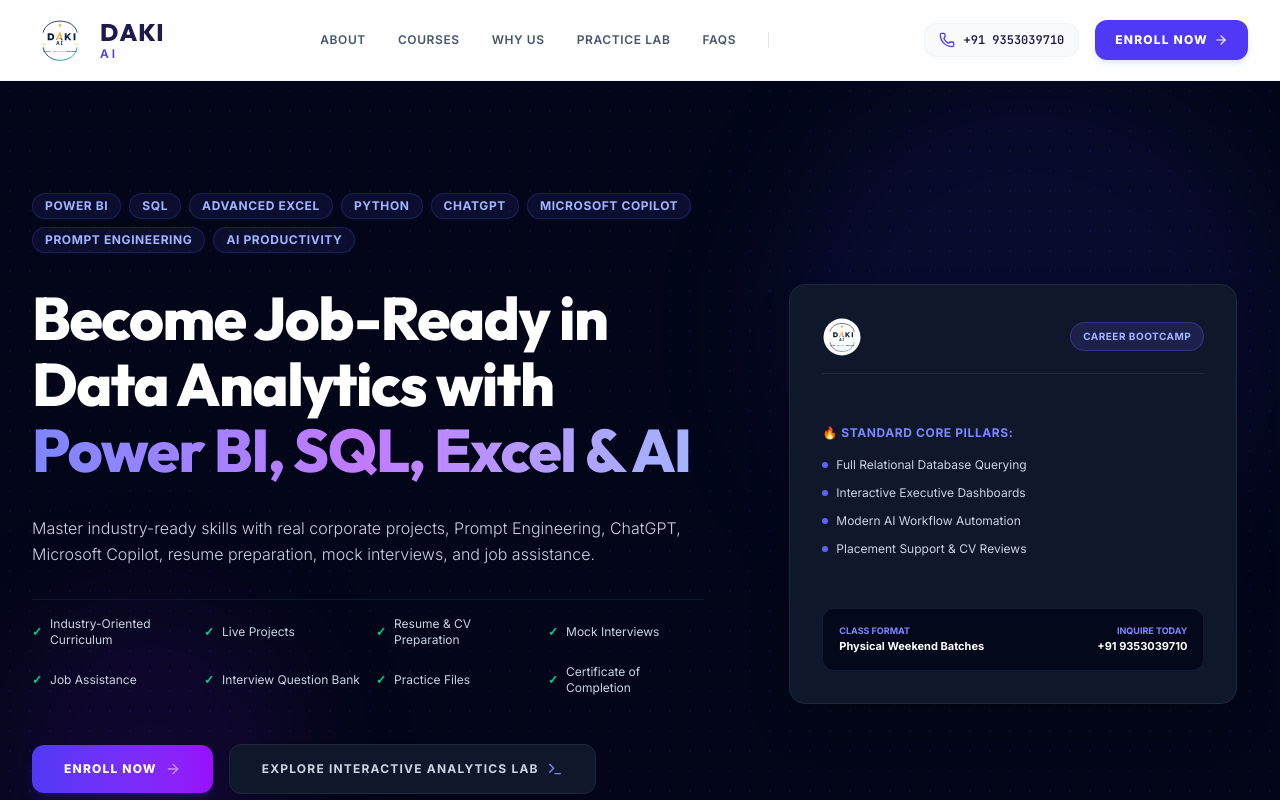
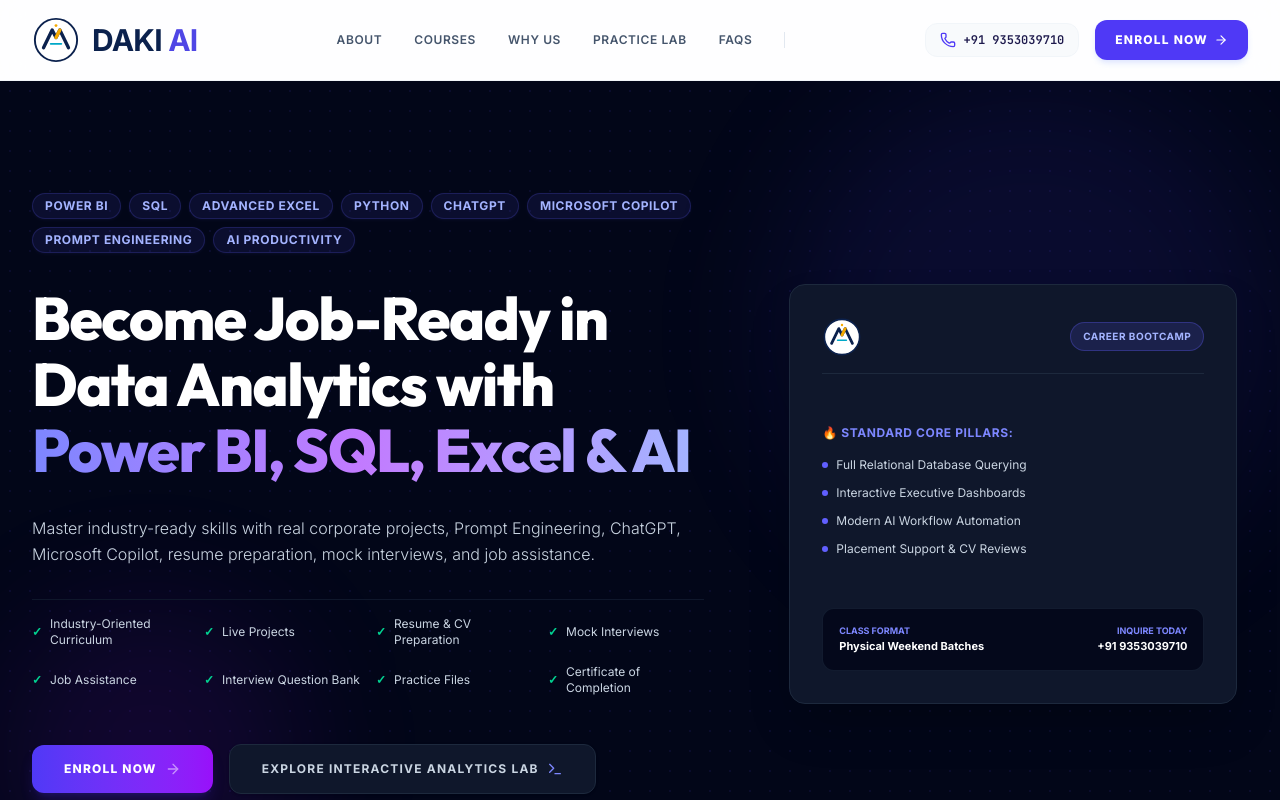
Before and after one commit to dakibengaluru-bot/daki-institute, a React (Vite) app: page / in a window 1280 px wide. Shown: the top 800 px of the page. Built offline with nearby package versions, Linux system fonts and the light colour scheme.

Commit message:
Update Logo.tsx

```diff
--- a/src/components/Logo.tsx
+++ b/src/components/Logo.tsx
@@ -8,14 +8,14 @@
 }
 
 export default function Logo({
-  className = "h-12 w-12",
+  className = 'h-12 w-12',
   variant = 'full',
   showText = true,
-  theme = 'light'
+  theme = 'light',
 }: LogoProps) {
   const isDark = theme === 'dark';
 
-  if (variant === 'icon') {
+  if (variant === 'icon' || !showText) {
     return (
       <svg
         viewBox="0 0 100 100"
@@ -23,184 +23,107 @@
         fill="none"
         xmlns="http://www.w3.org/2000/svg"
       >
-        {/* Background circle */}
-        <circle cx="50" cy="50" r="45" fill="#FFFFFF" />
+        <defs>
+          <linearGradient id="dakiLogoGradient" x1="10" y1="10" x2="90" y2="90">
+            <stop offset="0%" stopColor="#0b214d" />
+            <stop offset="55%" stopColor="#0b214d" />
+            <stop offset="100%" stopColor="#00a8c7" />
+          </linearGradient>
+        </defs>
 
-        {/* Outer Circular Arch */}
-        <path
-          d="M 20 50 A 30 30 0 1 0 80 50"
-          stroke="url(#blueGradient)"
-          strokeWidth="3.5"
-          strokeLinecap="round"
-          fill="none"
+        <circle
+          cx="50"
+          cy="50"
+          r="44"
+          fill="white"
+          stroke="url(#dakiLogoGradient)"
+          strokeWidth="4"
         />
 
-        {/* Stylized 'A' representation inside circular icon */}
         <path
-          d="M 38 70 L 50 35 L 62 70"
+          d="M24 66L42 29L50 45L58 29L76 66"
           stroke="#0b214d"
-          strokeWidth="4"
+          strokeWidth="7"
           strokeLinecap="round"
           strokeLinejoin="round"
         />
+
         <path
-          d="M 42 62 C 48 56, 56 56, 64 62"
-          stroke="#00a2b1"
-          strokeWidth="3.5"
+          d="M50 45L58 29"
+          stroke="#f5a900"
+          strokeWidth="7"
           strokeLinecap="round"
         />
 
-        {/* 4-pointed sparkle star */}
         <path
-          d="M 50 16 Q 50 24 53 24 Q 50 24 50 32 Q 50 24 47 24 Q 50 24 50 16"
-          fill="#f59e0b"
+          d="M39 58H61"
+          stroke="#00a8c7"
+          strokeWidth="4"
+          strokeLinecap="round"
         />
 
-        <defs>
-          <linearGradient id="blueGradient" x1="20" y1="50" x2="80" y2="50" gradientUnits="userSpaceOnUse">
-            <stop offset="0%" stopColor="#0b214d" />
-            <stop offset="100%" stopColor="#00a2b1" />
-          </linearGradient>
-        </defs>
+        <circle cx="50" cy="20" r="3" fill="#f5a900" />
       </svg>
     );
   }
 
   return (
-    <div className={`flex items-center gap-3 ${className}`}>
+    <div
+      className={`flex items-center gap-3 whitespace-nowrap ${
+        isDark ? 'text-white' : 'text-[#0b214d]'
+      } ${className}`}
+    >
       <svg
-        viewBox="0 0 400 400"
-        className="h-full w-auto select-none flex-shrink-0"
+        viewBox="0 0 100 100"
+        className="h-12 w-12 shrink-0 select-none"
         fill="none"
         xmlns="http://www.w3.org/2000/svg"
       >
-        {/* Inner Circle Glow background */}
-        <circle cx="200" cy="200" r="185" fill="#FFFFFF" />
+        <defs>
+          <linearGradient id="dakiFullGradient" x1="10" y1="10" x2="90" y2="90">
+            <stop offset="0%" stopColor="#0b214d" />
+            <stop offset="55%" stopColor="#0b214d" />
+            <stop offset="100%" stopColor="#00a8c7" />
+          </linearGradient>
+        </defs>
 
-        {/* Outer Circular Arch */}
-        <path
-          d="M 80 145 C 90 95, 140 65, 200 65 C 265 65, 315 100, 322 145"
-          stroke="#0b214d"
-          strokeWidth="6"
-          strokeLinecap="round"
-          fill="none"
+        <circle
+          cx="50"
+          cy="50"
+          r="44"
+          fill="white"
+          stroke="url(#dakiFullGradient)"
+          strokeWidth="4"
         />
 
         <path
-          d="M 81 255 C 90 310, 140 345, 200 345 C 265 345, 315 310, 321 255"
-          stroke="url(#logoTealGrad)"
-          strokeWidth="6"
+          d="M24 66L42 29L50 45L58 29L76 66"
+          stroke="#0b214d"
+          strokeWidth="7"
           strokeLinecap="round"
-          fill="none"
+          strokeLinejoin="round"
         />
 
-        {/* Elegant 4-pointed golden-orange star */}
         <path
-          d="M 200 68 Q 200 95 212 95 Q 200 95 200 122 Q 200 95 188 95 Q 200 95 200 68"
-          fill="#f59e0b"
+          d="M50 45L58 29"
+          stroke="#f5a900"
+          strokeWidth="7"
+          strokeLinecap="round"
         />
 
-        {/* Text "DAKI" - Centered perfectly by translating 37px to align A peak with star at 200 */}
-        <g id="DAKI-text" transform="translate(37, 0)">
-          {/* 'D' */}
-          <path
-            d="M 75 152 L 98 152 C 112 152, 122 161, 122 177 C 122 193, 112 202, 98 202 L 75 202 Z M 89 164 L 89 190 L 97 190 C 104 190, 108 186, 108 177 C 108 168, 104 164, 97 164 Z"
-            fill="#0b214d"
-          />
+        <path
+          d="M39 58H61"
+          stroke="#00a8c7"
+          strokeWidth="4"
+          strokeLinecap="round"
+        />
 
-          {/* Stylized 'A' */}
-          {/* Left leg of A (Gold) */}
-          <path
-            d="M 158 152 L 165 152 L 141 202 L 131 202 Z"
-            fill="#f59e0b"
-          />
-          {/* Right leg of A (Gold) */}
-          <path
-            d="M 158 152 L 168 152 L 181 202 L 171 202 Z"
-            fill="#f59e0b"
-          />
-          {/* A peak cap (Gold) */}
-          <polygon points="158,152 168,152 163,138" fill="#f59e0b" />
+        <circle cx="50" cy="20" r="3" fill="#f5a900" />
+      </svg>
 
-          {/* Navy curved arch crossing leg (Swoosh) */}
-          <path
-            d="M 139 194 C 150 183, 168 183, 178 194 C 182 198, 185 202, 185 202 L 176 202 C 176 202, 172 196, 168 191 C 160 184, 150 185, 142 191 C 140 193, 139 194, 139 194"
-            fill="#0b214d"
-          />
-
-          {/* 'K' */}
-          <path
-            d="M 197 152 L 210 152 L 210 173 L 228 152 L 243 152 L 222 175 L 245 202 L 230 202 L 214 182 L 210 187 L 210 202 L 197 202 Z"
-            fill="#0b214d"
-          />
-
-          {/* 'I' */}
-          <path
-            d="M 260 152 L 273 152 L 273 202 L 260 202 Z"
-            fill="#0b214d"
-          />
-        </g>
-
-        {/* INSTITUTE with Gold/Orange lines */}
-        {/* Left line */}
-        <line x1="68" y1="230" x2="98" y2="230" stroke="#f59e0b" strokeWidth="3" />
-
-        {/* Text */}
-        <text
-          x="200"
-          y="238"
-          fill="#0b214d"
-          fontSize="34"
-          fontFamily="system-ui, -apple-system, sans-serif"
-          fontWeight="bold"
-          letterSpacing="8"
-          textAnchor="middle"
-        >
-          AI
-        </text>
-
-        {/* Right line */}
-        <line x1="302" y1="230" x2="332" y2="230" stroke="#f59e0b" strokeWidth="3" />
-
-        {/* LEARN • ANALYZE • EMPOWER with multi-colored tspans */}
-        <text
-          x="200"
-          y="285"
-          fontSize="14"
-          fontFamily="system-ui, -apple-system, sans-serif"
-          fontWeight="800"
-          letterSpacing="1.5"
-          textAnchor="middle"
-        >
-          <tspan fill="#0b214d">LEARN</tspan>
-          <tspan fill="#f59e0b">  •  </tspan>
-          <tspan fill="#00a2b1">ANALYZE</tspan>
-          <tspan fill="#f59e0b">  •  </tspan>
-          <tspan fill="#0b214d">EMPOWER</tspan>
-        </text>
-
-        <defs>
-          <linearGradient id="logoTealGrad" x1="81" y1="300" x2="321" y2="300" gradientUnits="userSpaceOnUse">
-            <stop offset="0%" stopColor="#0b214d" />
-            <stop offset="60%" stopColor="#00a2b1" />
-            <stop offset="100%" stopColor="#00a2b1" />
-          </linearGradient>
-        </defs>
-      </svg>
-      {showText && (
-        <div className="flex flex-col">
-          <span className={`font-display font-extrabold text-xl md:text-2xl tracking-wider leading-none ${
-            isDark ? 'text-white' : 'text-indigo-950'
-          }`}>
-            DAKI
-          </span>
-          <span className={`font-sans font-semibold text-xs tracking-[0.25em] uppercase leading-none mt-1 ${
-            isDark ? 'text-indigo-400' : 'text-indigo-600'
-          }`}>
-            Ai
-          </span>
-        </div>
-      )}
+      <span className="font-bold tracking-tight text-3xl leading-none">
+        DAKI <span className="text-[#4f46e5]">AI</span>
+      </span>
     </div>
   );
 }
```
